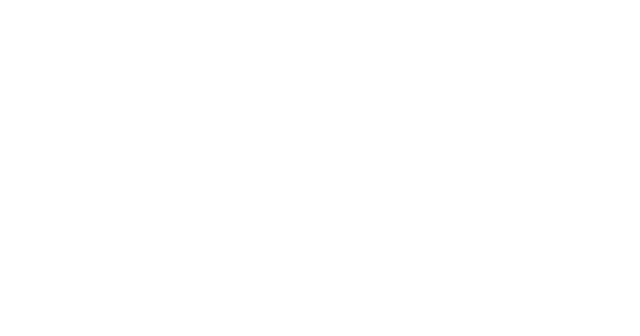
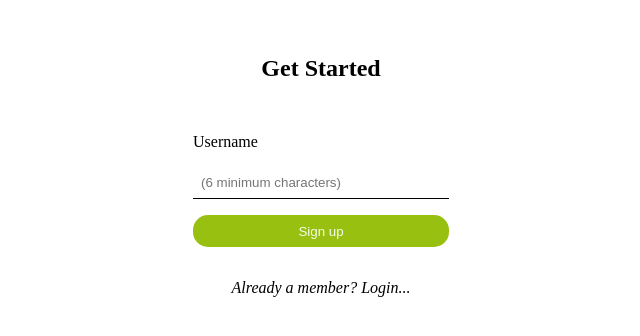
Before and after one commit to laiifuu/quickmaths-frontend, a React (Create React App) app: page /user/signup in a window 1280 px wide. Before the commit this address had no page. Shown: the part 234-570 px from the top of the page, without its empty margins (319-959 px from the left). Built offline with nearby package versions, Linux system fonts and the light colour scheme.

Commit message:
Unmerge user sessions

```diff
--- a/src/App.js
+++ b/src/App.js
@@ -1,6 +1,7 @@
 import { BrowserRouter, Route, Routes } from 'react-router-dom';
 import './App.css';
-import SessionPage from './components/user-sessions/session';
+import Login from './components/user-sessions/login';
+import Signup from './components/user-sessions/signup';
 import Greeting from './components/user-sessions/testing';
 
 function App() {
@@ -8,7 +9,8 @@
     <BrowserRouter>
       <Routes>
         <Route path="/" element={<Greeting />} />
-        <Route path="/user/session" element={<SessionPage />} />
+        <Route path="/user/login" element={<Login />} />
+        <Route path="/user/signup" element={<Signup />} />
       </Routes>
     </BrowserRouter>
   );
--- /dev/null
+++ b/src/components/user-sessions/login.js
@@ -0,0 +1,87 @@
+/*eslint-disable*/
+import { useEffect, useState } from 'react';
+import { useDispatch, useSelector } from 'react-redux';
+import { Link, useNavigate } from 'react-router-dom';
+import { userSession } from '../../redux/user/session-redux';
+import './user.scss';
+
+const Login = () => {
+  const dispatch = useDispatch();
+
+  const redirection = useNavigate();
+
+  const userData = useSelector((state) => state.userReducer);
+
+  const [usernameState, setUsernameState] = useState('');
+  const [existState, setExistState] = useState(false);
+
+  const userDispatch = () => {
+    dispatch(userSession({ username: usernameState }, 'login'));
+  };
+
+  const setUsername = (e) => {
+    setUsernameState(e.target.value);
+  };
+
+  useEffect(() => {
+    if (userData.logged_in === false) {
+      setExistState(true);
+    }
+    if (userData.logged_in === true) {
+      setExistState(false);
+      localStorage.setItem('logged_in', true);
+      localStorage.setItem('user', userData.user.username);
+    }
+    if (localStorage.getItem('logged_in') === 'true') {
+      const user = localStorage.getItem('user');
+      if (!userData) {
+        dispatch(userSession({ username: user }, 'login'));
+      }
+      redirection('/');
+    }
+  }, [userData.message, userData.logged_in, redirection, dispatch, userData]);
+
+  return (
+    <section className="user-page flex">
+      <div>
+        <h1>Welcome Back</h1>
+      </div>
+      <form action="" className="user-form flex">
+        <label htmlFor="username" className="flex">
+          Username
+          <input
+            type="input"
+            name="username"
+            id="username"
+            onChange={setUsername}
+          />
+        </label>
+        <div
+          className="error"
+          style={{
+            display: existState ? 'inherit' : 'none',
+          }}
+        >
+          <p>{userData ? userData.message : 'Something went wrong'}</p>
+        </div>
+        <button
+          type="button"
+          name="login"
+          className="session-btn"
+          onClick={userDispatch}
+        >
+          Login
+        </button>
+        <Link to="/user/signup">
+          <p
+            className="session-redirect"
+          >
+            <em>Not a member? Sign Up...</em>
+          </p>
+        </Link>
+      </form>
+    </section>
+  );
+};
+
+export default Login;
--- a/src/components/user-sessions/session.js
+++ b/src/components/user-sessions/signup.js
@@ -1,10 +1,10 @@
 import { useEffect, useState } from 'react';
 import { useDispatch, useSelector } from 'react-redux';
-import { useNavigate } from 'react-router-dom';
+import { Link, useNavigate } from 'react-router-dom';
 import { userSession } from '../../redux/user/session-redux';
 import './user.scss';
 
-const SessionPage = () => {
+const Signup = () => {
   const dispatch = useDispatch();
 
   const redirection = useNavigate();
@@ -13,18 +13,13 @@
 
   const [usernameState, setUsernameState] = useState('');
   const [existState, setExistState] = useState(false);
-  const [signupState, setSignupState] = useState(true);
   const [validState, setValidState] = useState(false);
   const [validMsgState, setValidMsgState] = useState('');
   const [validDisplayState, setValidDisplayState] = useState(false);
 
   const userDispatch = () => {
     if (validState) {
-      if (signupState) {
-        dispatch(userSession({ username: usernameState }, 'signup'));
-      } else {
-        dispatch(userSession({ username: usernameState }, 'login'));
-      }
+      dispatch(userSession({ username: usernameState }, 'signup'));
     }
   };
 
@@ -66,7 +61,7 @@
   return (
     <section className="user-page flex">
       <div>
-        <h1>{signupState ? 'Get Started' : 'Welcome Back'}</h1>
+        <h1>Get Started</h1>
       </div>
       <form action="" className="user-form flex">
         <label htmlFor="username" className="flex">
@@ -85,7 +80,7 @@
             display: existState ? 'inherit' : 'none',
           }}
         >
-          <p>{userData ? userData.message : 'Something went wrong'}</p>
+          <p>{userData.message}</p>
         </div>
         <div
           className="error"
@@ -97,35 +92,22 @@
         </div>
         <button
           type="button"
-          name={signupState ? 'signup' : 'login'}
+          name="signup"
           className="session-btn"
           onClick={validate}
         >
-          {signupState ? 'Sign up' : 'Login'}
+          Sign up
         </button>
-        <div className="separator flex">
-          <p>
-            Or
+        <Link to="/user/login">
+          <p
+            className="session-redirect"
+          >
+            <em>Already a member? Login...</em>
           </p>
-        </div>
-        <button
-          type="button"
-          name="switch"
-          id="switch"
-          className="session-btn"
-          onClick={() => {
-            if (signupState === true) {
-              setSignupState(false);
-            } else if (signupState === false) {
-              setSignupState(true);
-            }
-          }}
-        >
-          {signupState ? 'Login' : 'Sign up'}
-        </button>
+        </Link>
       </form>
     </section>
   );
 };
 
-export default SessionPage;
+export default Signup;
--- a/src/components/user-sessions/testing.js
+++ b/src/components/user-sessions/testing.js
@@ -7,20 +7,11 @@
 // import { fetchMessage } from '../redux/messages/message';
 
 function Greeting() {
-  // const dispatch = useDispatch();
-
-  // const randomMsg = useSelector(
-  //   (state) => state.messageReducer,
-  // );
-
-  // useEffect(() => {
-  //   dispatch(fetchMessage());
-  // }, [dispatch]);
 
   return (
     <div>
       <p>hello</p>
-      <Link to="/user/session">
+      <Link to="/user/signup">
         <button
           type="button"
           name="session"
--- a/src/components/user-sessions/user.scss
+++ b/src/components/user-sessions/user.scss
@@ -42,8 +42,7 @@
       }
     }
 
-    button,
-    a {
+    button {
       border: none;
       background: #97c010;
       color: #f6fdec;
@@ -53,9 +52,10 @@
     }
 
     a {
-      button {
-        width: 100%;
-      }
+      width: 100%;
+      color: inherit;
+      text-decoration: none;
+      text-align: center;
     }
 
     .error {
```
